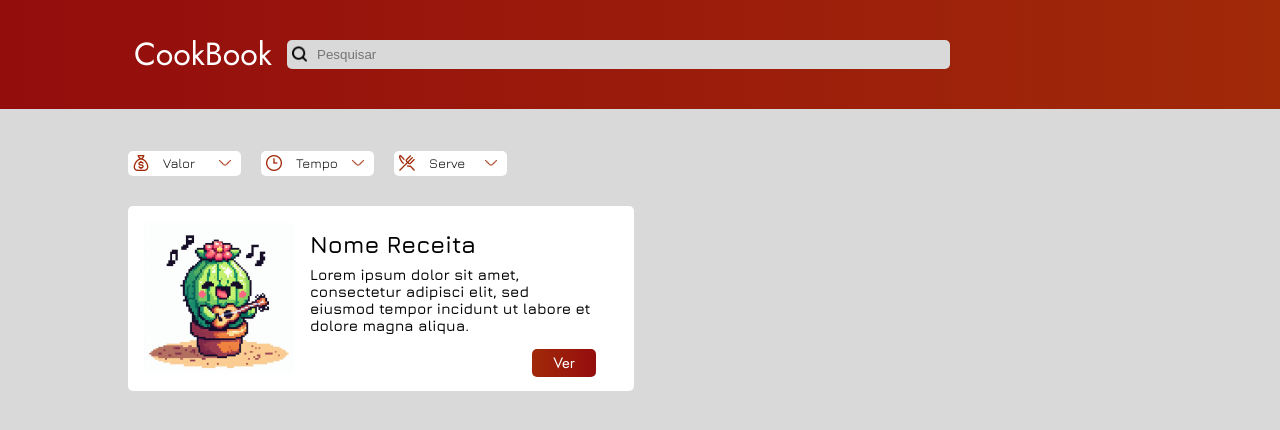
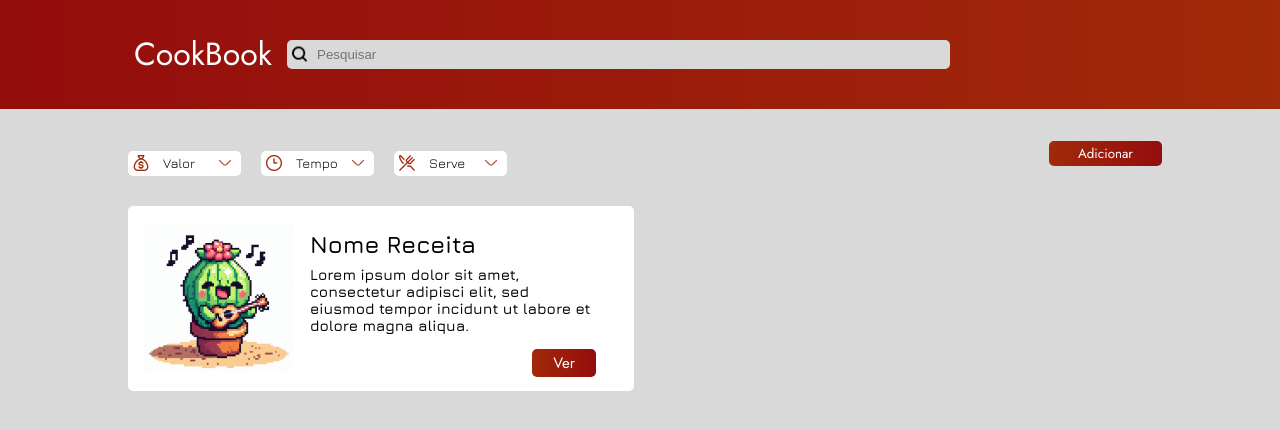
Before and after one commit to httpsdinha/front-cookbook, a Vue app: page /home in a window 1280 px wide. Shown: the top 430 px of the page. Built offline with nearby package versions, Linux system fonts and the light colour scheme.

Commit message:
style: botão de adicionar receita

```diff
--- a/src/components/HomePage.vue
+++ b/src/components/HomePage.vue
@@ -34,6 +34,9 @@
         <option value="3">+6 pessoas</option>
       </select>
     </div>
+    <button class="adicionar" @click="goToPage('/adicionar')">
+          Adicionar
+    </button>
   </nav>
   <main>
     <section>
@@ -173,6 +176,19 @@ article{
   flex-shrink: 0;
 }
 
+.adicionar{
+  background: linear-gradient(90deg, #A12A09 0%, #940D0D 100%);
+  font-family: 'Jost';
+  border-radius: 0.3125rem;
+  border: none;
+  color: #FFF;
+  width: 7.0625rem;
+  height: 1.5625rem;
+  float: right;
+  margin-right: 7.38rem;
+  cursor: pointer;
+}
+
 .ver {
   cursor: pointer;
   width: 4rem;
@@ -191,7 +207,7 @@ article{
   margin-bottom: 1rem;
 }
 
-.ver:hover{
+.ver:hover, .adicionar:hover{
   background: #A12A09;
 }
 
```
